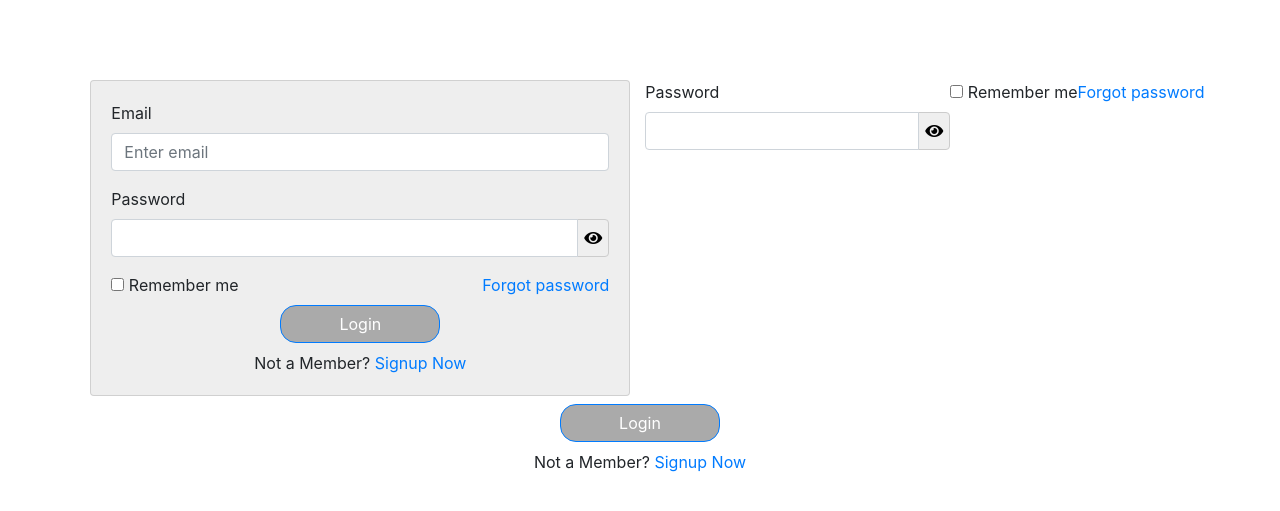
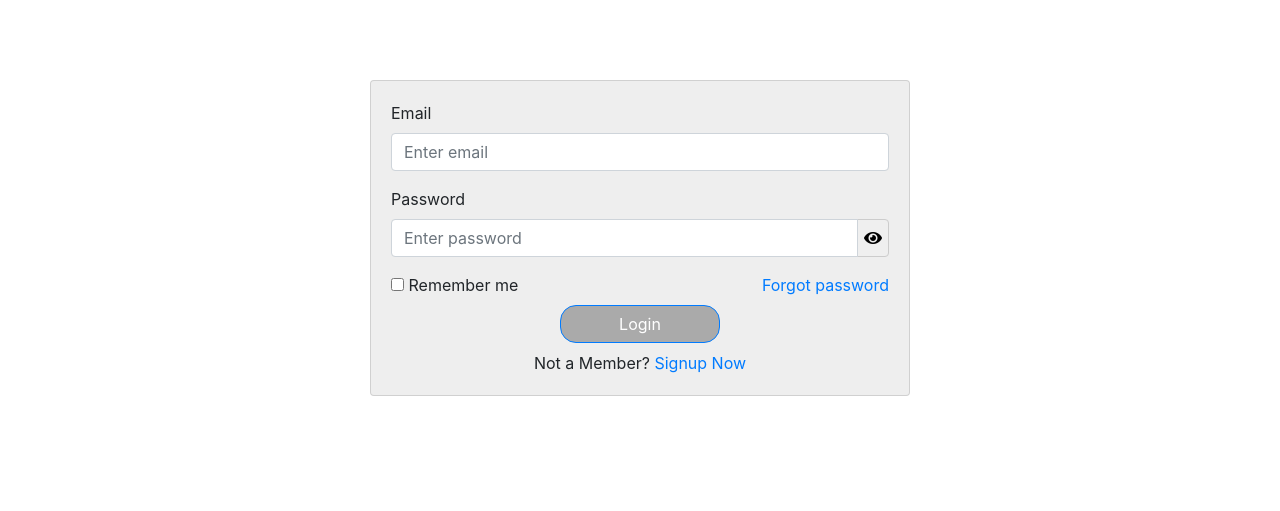
Before and after one commit to Akshay-06/Accolade, a Flask app: page / in a window 1280 px wide. Shown: the part 74-585 px from the top of the page. Run offline with Flask 3, Linux system fonts and the light colour scheme; some libraries are stand-ins or nearby versions.

Commit message:
resolved conflicts

```diff
--- a/application/views/templates/login.html
+++ b/application/views/templates/login.html
@@ -18,7 +18,7 @@
                             <div class="form-group">
                                 <label for="password">Password</label>
                                 <div class="input-group">
-                                  <input type="password" class="form-control" id="password" name="password" required>
+                                  <input type="password" class="form-control" id="password" name="password"  placeholder="Enter password" required>
                                   <span class="input-group-append">
                                     <button class="show_icon" type="button" id="show-password-toggle">
                                       <i class="fas fa-eye"></i>
@@ -26,6 +26,9 @@
                                   </span>
                                 </div>
                               </div>
+                              {% if error %}
+                              <p style="color: red;">{{ error }}</p>
+                              {% endif %}
                             <div><span><input type="checkbox"> Remember me</span><span style="float:right"><a href="/forgotpassword">Forgot password</a></span></div>
                             <div class="login">
                             <button type="submit" class="btn btn-primary">Login</button><br>Not a Member? <a href="/registerpage">Signup Now</a></br>
@@ -33,35 +36,11 @@
                         </form>
                     </div>
                 </div>
+
             </div>
-
-            <div class="form-group">
-              <label for="password">Password</label>
-              <div class="input-group">
-                <input type="password" class="form-control" id="password" name="password" required>
-                <span class="input-group-append">
-                  <button class="show_icon" type="button" id="show-password-toggle">
-                    <i class="fas fa-eye"></i>
-                  </button>
-                </span>
-              </div>
-            </div>
-            {% if error %}
-            <p style="color: red;">{{ error }}</p>
-            {% endif %}
-            <div><span><input type="checkbox"> Remember me</span><span style="float:right"><a
-                  href="/forgotpassword">Forgot password</a></span></div>
-            <div class="login">
-              <button type="submit" class="btn btn-primary">Login</button><br>Not a Member? <a
-                href="/registerpage">Signup Now</a></br>
-            </div>
-          </form>
         </div>
       </div>
     </div>
-  </div>
-  <br>
- </div>
   <br>
   <script>
       var passwordInput = document.getElementById("password");
```
Also changed, not shown: application/views/templates/dashboard.html (+1 -26 lines), application/views/templates/nav.html (+14 -10 lines), application/views/templates/register.html (+10 -14 lines).
